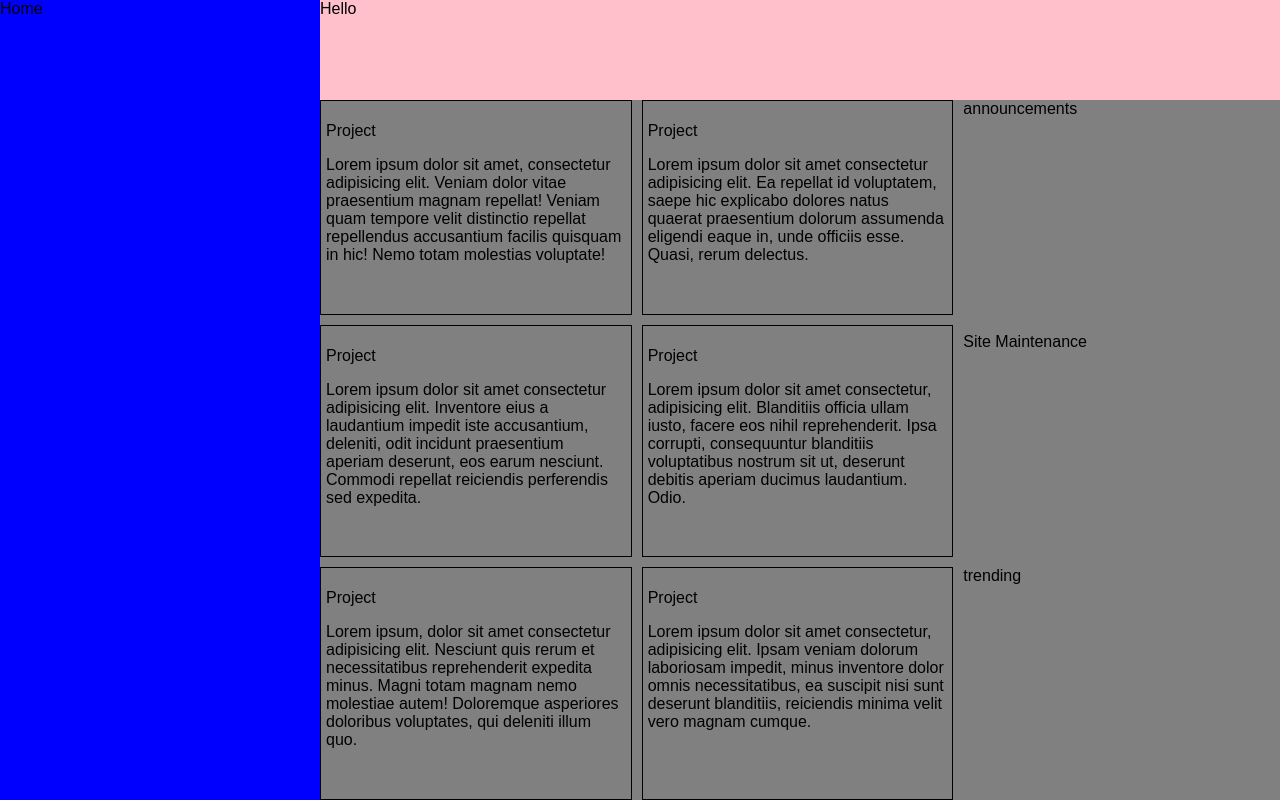
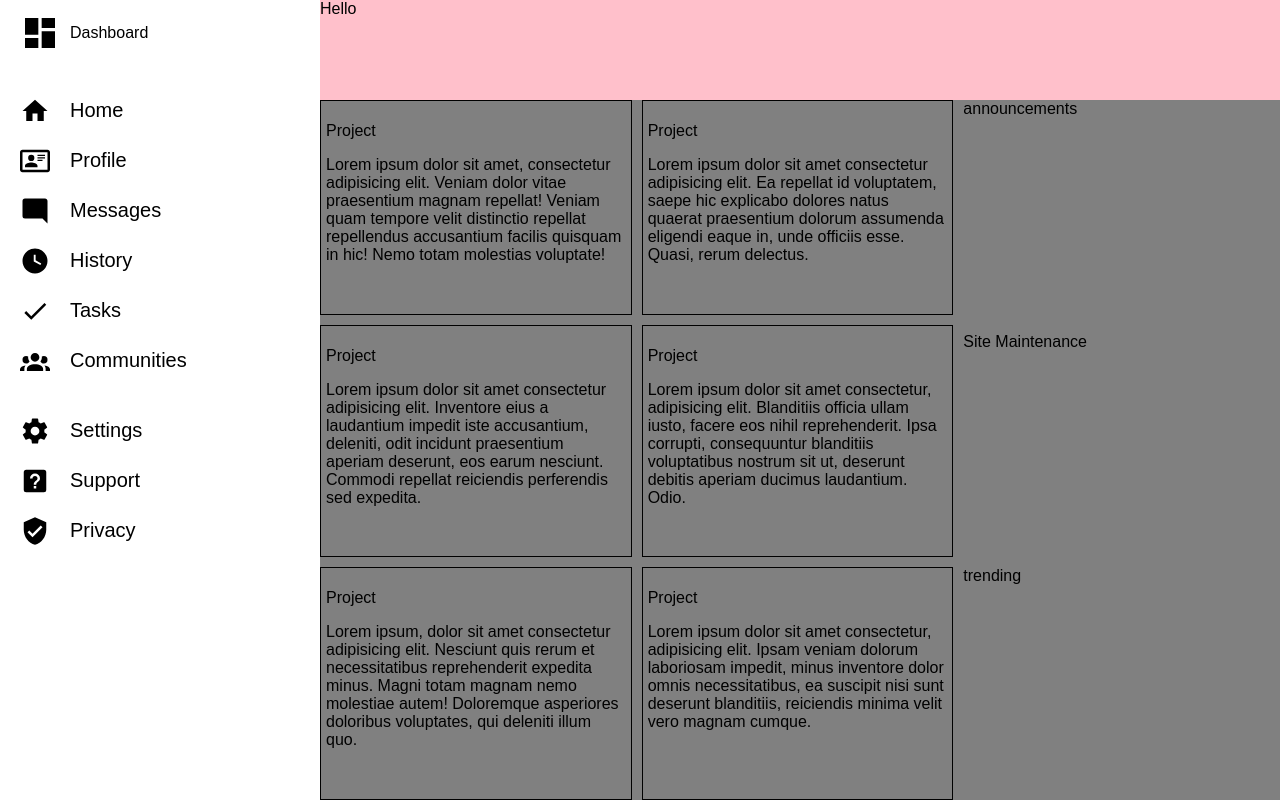
Before and after one commit to Impossible777/admin-dashboard, a plain HTML site: page index.html in a window 1280 px wide. Drawn offline with Linux system fonts and the light colour scheme.

Commit message:
Added images and aligned nav bard

```diff
--- a/index.html
+++ b/index.html
@@ -10,7 +10,33 @@
 
     <div class="container">
         <div class="sidebar">
-            <div>Home</div>
+            <div class="dashboard">
+                <img src="view-dashboard.svg" alt="dashboard" class="dashboard-img">
+                <div class="dashboard-text">Dashboard</div>
+            </div>
+            <div class="navigation">
+                <img src="home.svg" alt="home" class="sidebar-icon">
+                <div class="nav-links">Home</div>
+                <img src="card-account-details-outline.svg" alt="profile" class="sidebar-icon">
+                <div class="nav-links">Profile</div>
+                <img src="message-reply.svg" alt="message" class="sidebar-icon">
+                <div class="nav-links">Messages</div>
+                <img src="clock-time-four.svg" alt="clock" class="sidebar-icon">
+                <div class="nav-links">History</div>
+                <img src="check.svg" alt="tasks" class="sidebar-icon">
+                <div class="nav-links">Tasks</div>
+                <img src="account-group.svg" alt="community" class="sidebar-icon">
+                <div class="nav-links">Communities</div>
+            </div>
+            <div class="help">
+                <img src="cog.svg" alt="settings" class="sidebar-icon">
+                <div class="help-links">Settings</div>
+                <img src="help-box.svg" alt="help" class="sidebar-icon">
+                <div class="help-links">Support</div>
+                <img src="shield-check.svg" alt="privacy" class="sidebar-icon">
+                <div class="help-links">Privacy</div>
+
+            </div>
 
         </div>
         <div class="header">
--- a/styles.css
+++ b/styles.css
@@ -19,7 +19,10 @@ body {
 }
 .sidebar {
     grid-row: 1/5;
-    background-color: blue;
+    background-color: white;
+    display: grid;
+    grid-template-rows: 0.5fr 2fr 3fr;
+    gap: 20px;
 }
 
 .main-content {
@@ -47,3 +50,45 @@ body {
     grid-column: 2/3;
     display: grid;
 }
+
+.dashboard {
+    display: grid;
+    grid-template-columns: 50px 50px;
+    align-items: center;
+    margin-left: 20px;
+}
+
+.dashboard-img {
+    height: 40px;
+}
+.sidebar-icon {
+    height: 30px;
+    fill: white;
+    grid-column: 1/2;
+
+}
+.nav-links {
+    grid-column: 2/3;
+    font-size: 20px;
+}
+.navigation {
+    display: grid;
+    grid-template-columns: 50px 50px;
+    grid-template-rows: repeat(6, 50px);
+    align-items: center;
+    margin-left: 20px;
+
+}
+
+.help {
+    grid-row: 3/4;
+    display: grid;
+    grid-template-columns: 50px 50px;
+    grid-template-rows: repeat(3, 50px);
+    align-items: center;
+    margin-left: 20px;
+}
+
+.help-links {
+    font-size: 20px;
+}
```
Also changed, not shown: account-group.svg (added), card-account-details-outline.svg (added), check.svg (added), clock-time-four.svg (added), cog.svg (added), help-box.svg (added), home.svg (added), message-reply.svg (added), shield-check.svg (added), view-dashboard.svg (added).
